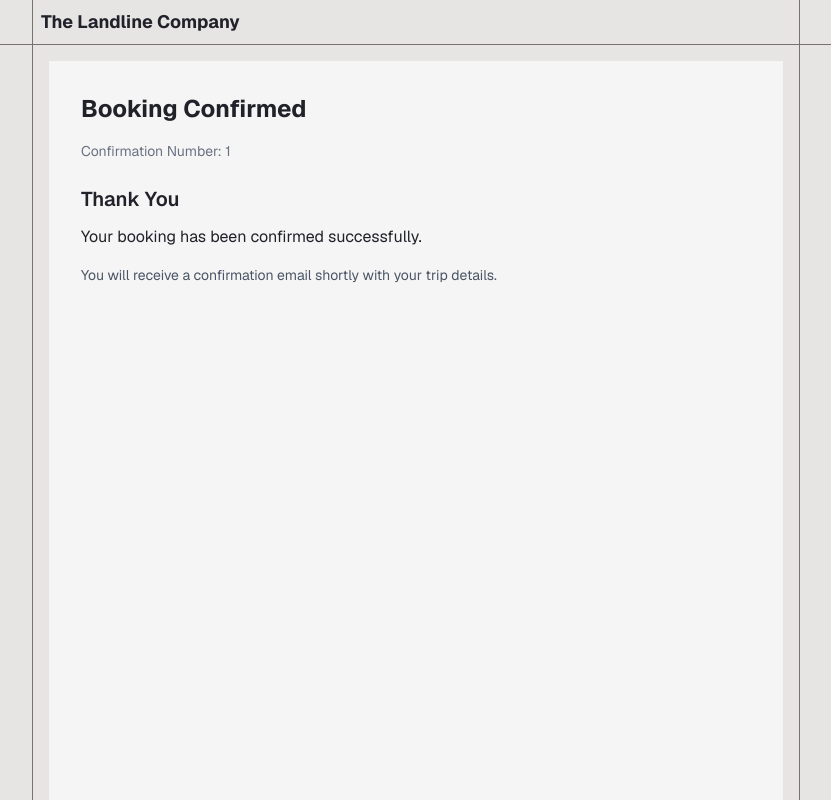
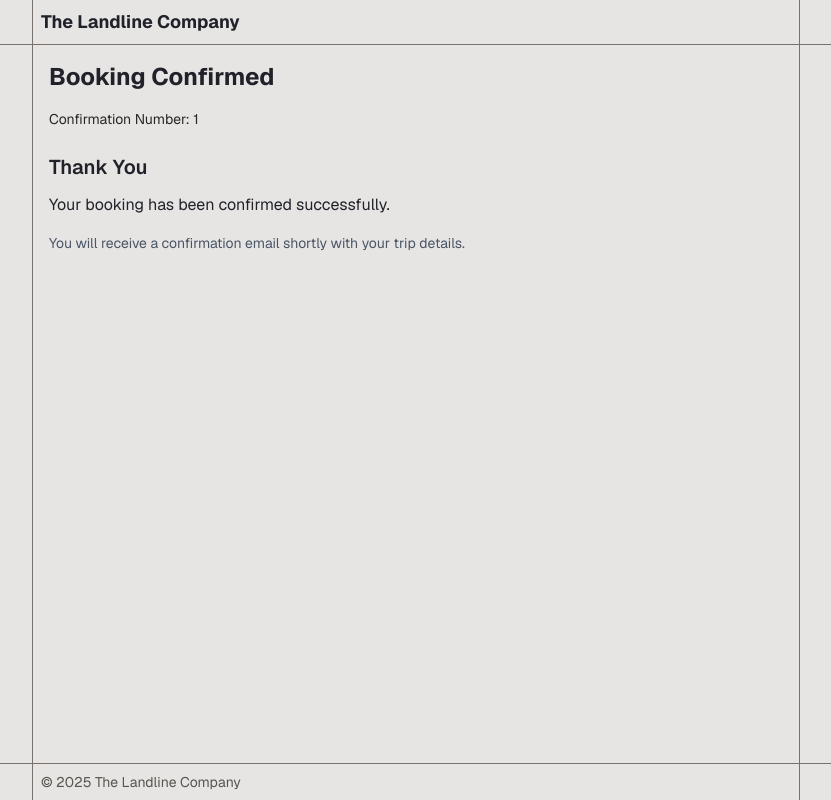
Before and after one commit to ralphdelia/landline, a Next.js app: page /confirmation/1 in a window 1280 px wide. Shown: the top 800 px of the page, without its empty margins (224-1055 px from the left). Built offline with nearby package versions, Linux system fonts and the light colour scheme.

Commit message:
update confrimation page styles and await params

```diff
--- a/src/app/confirmation/[confirmationNumber]/page.tsx
+++ b/src/app/confirmation/[confirmationNumber]/page.tsx
@@ -1,25 +1,23 @@
-export default function ConfirmationPage({
+export default async function ConfirmationPage({
   params,
 }: {
   params: { confirmationNumber: string };
 }) {
+  const { confirmationNumber } = await params;
   return (
-    <div className="bg-background flex min-h-screen items-center justify-center font-sans">
-      <main className="bg-background flex min-h-screen w-full max-w-3xl flex-col items-center p-8 sm:items-start">
+    <div className="">
       <h1 className="mb-4 text-2xl font-bold">Booking Confirmed</h1>
-        <p className="mb-6 text-sm text-gray-500">
-          Confirmation Number: {params.confirmationNumber}
+      <p className="mb-6 text-sm text-stone-800">
+        Confirmation Number: {confirmationNumber}
       </p>
 
       <section className="w-full">
         <h2 className="mb-3 text-xl font-semibold">Thank You</h2>
         <p className="mb-4">Your booking has been confirmed successfully.</p>
         <p className="text-sm text-gray-600">
-            You will receive a confirmation email shortly with your trip
-            details.
+          You will receive a confirmation email shortly with your trip details.
         </p>
       </section>
-      </main>
     </div>
   );
 }
```
Lines whose indentation alone changed are shown as unchanged.
